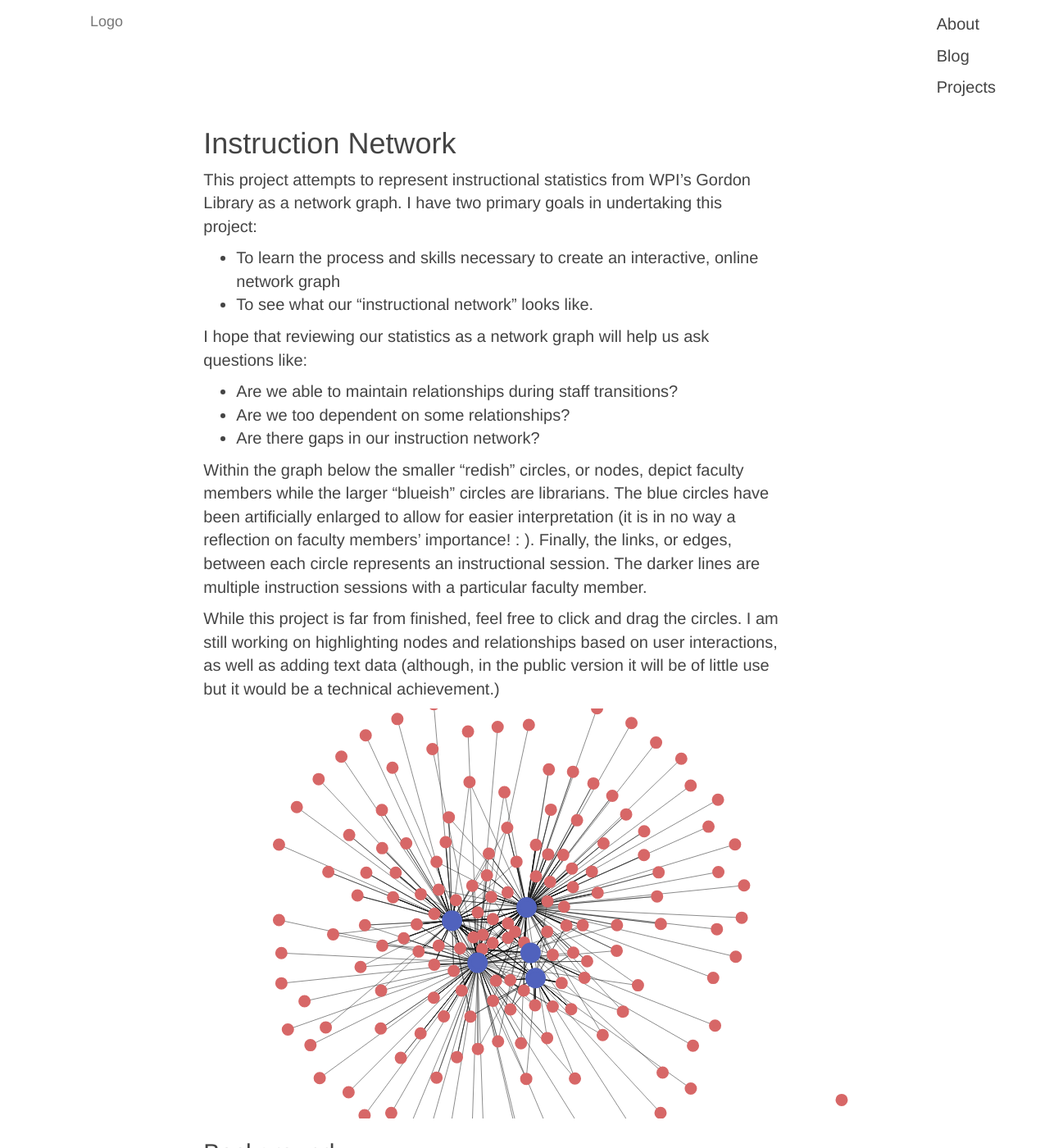
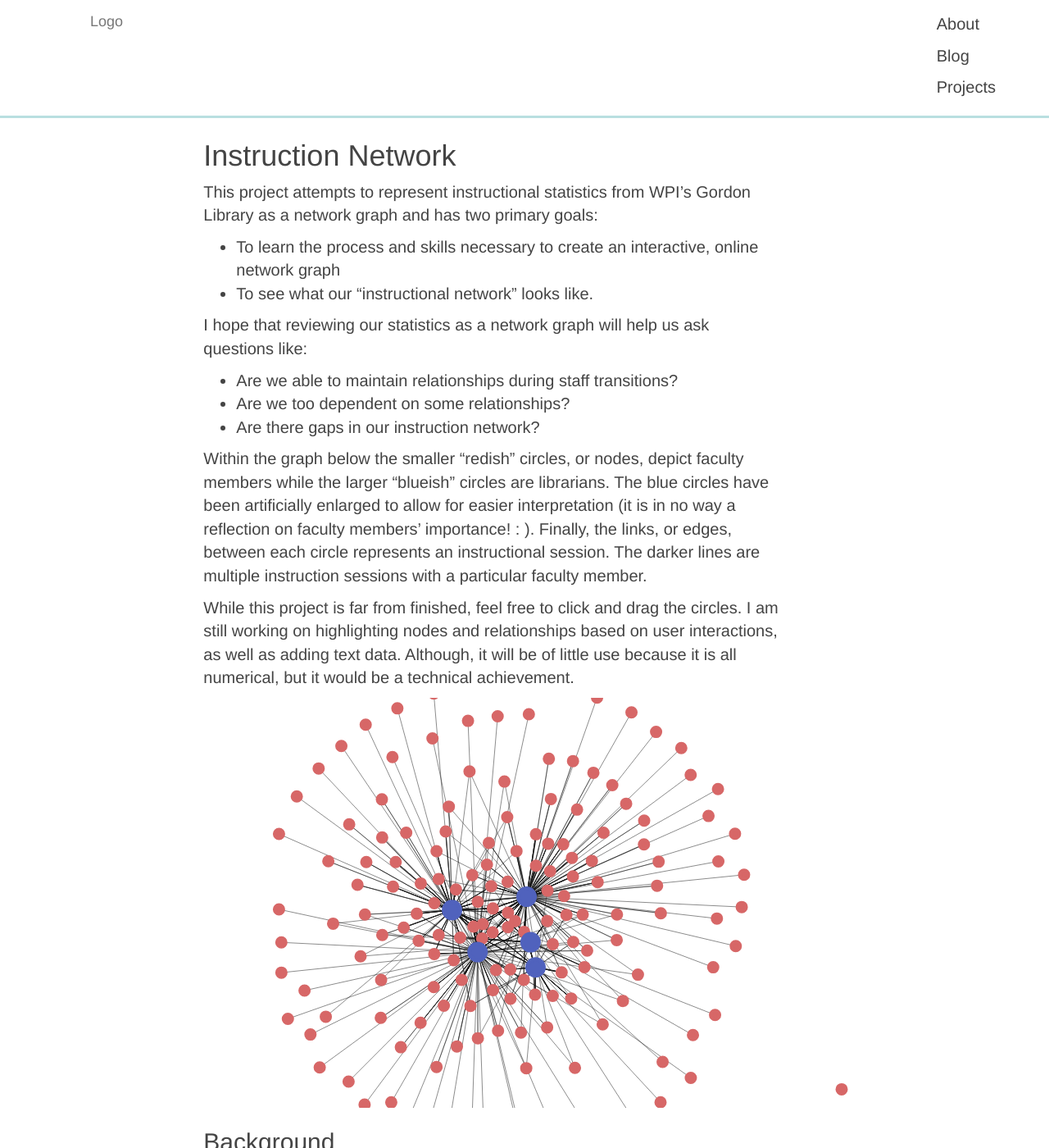
Before and after one commit to tomhohenstein/tomhohenstein.github.io, a Jekyll site: the page built from projects/in/index.md, in a window 1280 px wide and 1400 px high. Shown: the whole window at 82% size. Built offline with Jekyll 4.4.1, drawn with Linux system fonts in a browser that asks for light colours; some of the changed text lies outside the part shown.

Commit message:
formatting updates
updated footer color

```diff
--- a/_layouts/default.html
+++ b/_layouts/default.html
@@ -38,7 +38,6 @@
     {{ content }}
     </div>
     <footer class="row">
-    <hr>
       <div>
         <p>Find me on</p>
         <a href="https://www.linkedin.com/in/hohenstein/"><img alt="..." class="footer-icon" src="{{ site.baseurl }}/assets/img/footer-icons/LinkedIn-InBug-2CRev.png"></a>
--- a/_layouts/post.html
+++ b/_layouts/post.html
@@ -12,6 +12,6 @@
 	  	<a href="https://twitter.com/share?text={{ page.title }}&url={{ site.url }}{{ page.url }}&via=tomhohenstein"><img alt="..." class="footer-icon" src="{{ site.baseurl }}/assets/img/footer-icons/Twitter_logo_blue.png"></a>
 	  	<a href="https://plus.google.com/share?url=http://tomhohenstein.com{{ page.url }}&hl=en-US" onclick="javascript:window.open(this.href,'', 'menubar=no,toolbar=no,resizable=yes,scrollbars=yes,height=600,width=600');return false;"><img alt="..." class="footer-icon" src="{{ site.baseurl }}/assets/img/social-icons/btn_white.png"></a>
 	  	<a href="http://www.linkedin.com/shareArticle?mini=true&url={{ site.url }}{{ page.url }}&title={{ page.title }}&source={{ site.title }}&summary="><img alt="..." class="footer-icon" src="{{ site.baseurl }}/assets/img/footer-icons/LinkedIn-InBug-2CRev.png"></a>
-	  	<a href="https://www.facebook.com/dialog/share?app_id=946372735391329&display=popup&href={{ site.url }}{{ page.url }}&redirect_uri={{ site.url }}{{ page.url }}"><img alt="..." class="footer-icon" src="{{ site.baseurl }}/assets/img/social-icons/FB-f-Logo__blue_50.png">
+	  	<a href="https://www.facebook.com/dialog/share?app_id=946372735391329&display=popup&href={{ site.url }}{{ page.url }}&redirect_uri={{ site.url }}{{ page.url }}"><img alt="..." class="footer-icon" src="{{ site.baseurl }}/assets/img/social-icons/FB-f-Logo__blue_50.png"></a>
 	</div>
 </article>
--- a/assets/css/style.scss
+++ b/assets/css/style.scss
@@ -22,6 +22,7 @@
 	$background-d: rgba(101, 101, 107, .5);
 	$background-l: rgba(255, 255, 255, .9);
 	$background-w: rgb(255, 255, 255);
+	$background-b: rgb(185, 223, 224);
 	$primary: rgb(0,0,0);
 	$accent: rgb(195, 119, 65);
 
@@ -84,14 +85,12 @@
 	height: 100%;
 }
 
-#body-wrapper,
-footer {
+#body-wrapper {
 	max-width: $break-l;
 }
 
 #body-wrapper {
-	margin-top: 135px;
-	margin-bottom: 200px;
+	margin-top: 150px;
 	min-height: 100%;
 	padding: 0 10px;
 	@media (min-width: $break-m) {
@@ -106,12 +105,13 @@
 
 #body-wrapper:after,
 footer {
-	heigh: 200px;
+	height: 200px;
 }
 
 footer {
+	background-color: $background-b;
 	clear:both;
-	margin: 50px 0;
+	padding: 50px 0;
 }
 
 .social-share {
@@ -137,7 +137,7 @@
 
 .navbar-default {
 	background-color: $background-l;
-	border: none;
+	border-bottom: 3px solid $background-b;
 }
 
 .navbar-default .navbar-brand {
@@ -295,10 +295,10 @@
 }
 
 .carousel-indicators .active {
-	background-color: $primary;
+	background-color: $background-b;
 }
 .carousel-indicators li {
-	border: 1px solid $accent;
+	border: 1px solid $background-b;
 }
 
 .carousel-inner .item {
--- a/projects/in/index.md
+++ b/projects/in/index.md
@@ -19,7 +19,7 @@
   }
 </style>
 
-This project attempts to represent instructional statistics from [WPI's Gordon Library](http://www.wpi.edu/academics/library.html) as a network graph. I have two primary goals in undertaking this project:
+This project attempts to represent instructional statistics from [WPI's Gordon Library](http://www.wpi.edu/academics/library.html) as a network graph and has two primary goals:
 
 * To learn the process and skills necessary to create an interactive, online network graph
 * To see what our "instructional network" looks like.
@@ -32,17 +32,16 @@
 
 Within the graph below the smaller "redish" circles, or nodes, depict faculty members while the larger "blueish" circles are librarians. The blue circles have been artificially enlarged to allow for easier interpretation (it is in no way a reflection on faculty members' importance! : ). Finally, the links, or edges, between each circle represents an instructional session. The darker lines are multiple instruction sessions with a particular faculty member.
 
-While this project is far from finished, feel free to click and drag the circles. I am still working on highlighting nodes and relationships based on user interactions, as well as adding text data (although, in the public version it will be of little use but it would be a technical achievement.)
+While this project is far from finished, feel free to click and drag the circles. I am still working on highlighting nodes and relationships based on user interactions, as well as adding text data. Although, it will be of little use because it is all numerical, but it would be a technical achievement.
 
 <div id="svg"></div>
 
 ##Background
 
-Before starting, I need to thank a [series of posts](http://bl.ocks.org/sathomas/11550728) by [sathomas](http://bl.ocks.org/sathomas) on [bl.ocks.org](http://bl.ocks.org). I was completely lost before I found these posts and would probably still be. I would also like to think the [DST4L](http://altbibl.io/dst4l/) community that Chris Erdmann is building. The DST4L classes that I attended this fall were awesome and made it possible for me to get this little project off the ground.
-
+Before starting, I would like to thank a [series of posts](http://bl.ocks.org/sathomas/11550728) by [sathomas](http://bl.ocks.org/sathomas) on [bl.ocks.org](http://bl.ocks.org). I was completely lost before I found these posts and would probably still be. I would also like to think the [DST4L](http://altbibl.io/dst4l/) community that Chris Erdmann is building. The DST4L classes that I attended this fall were awesome and made it possible for me to get this little project off the ground.
 
 ##Tools
-Here are the tools that I used for this project:
+I used the following tools to build this project:
 
 * Mike Bostock's [D3 javascript](http://d3js.org/) library, which can be found [on GitHub](https://github.com/mbostock/d3).
 * [OpenRefine](http://openrefine.org/)
@@ -130,10 +129,14 @@
                 .attr('cy', function(d) { return d.y; });
 
             //update link location
-            link.attr('x1', function(d) { return d.source.x; })
-                .attr('y1', function(d) { return d.source.y; })
-                .attr('x2', function(d) { return d.target.x; })
-                .attr('y2', function(d) { return d.target.y; });
+            link.attr('x1', function(d) {
+                                return d.source.x; })
+                .attr('y1', function(d) {
+                                return d.source.y; })
+                .attr('x2', function(d) {
+                                return d.target.x; })
+                .attr('y2', function(d) {
+                                return d.target.y; });
         });
 
     //start the force
```
Also changed, not shown: other parts of projects/in/index.md (+8 -3 lines), index.html (+3 -6 lines), 11 other files.
